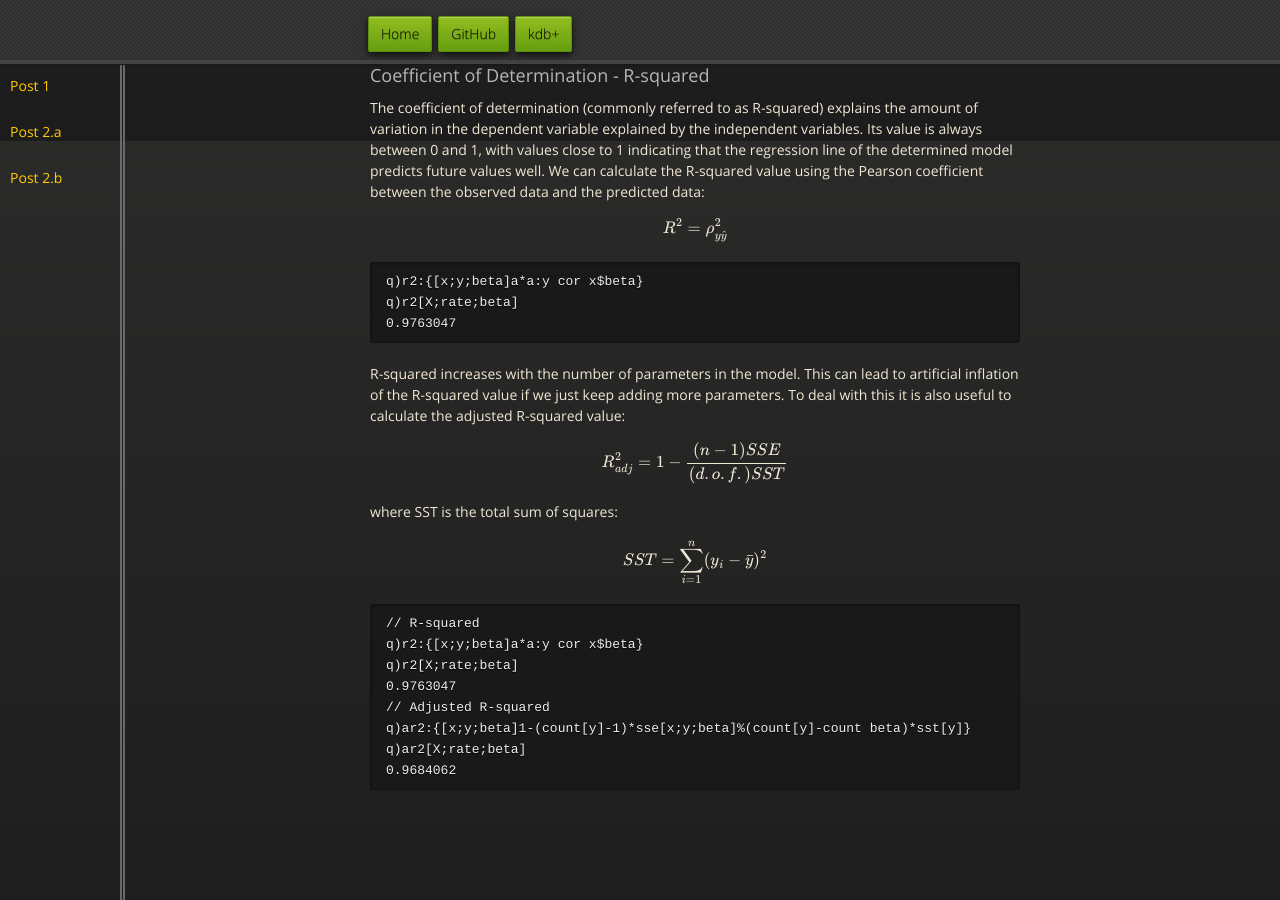
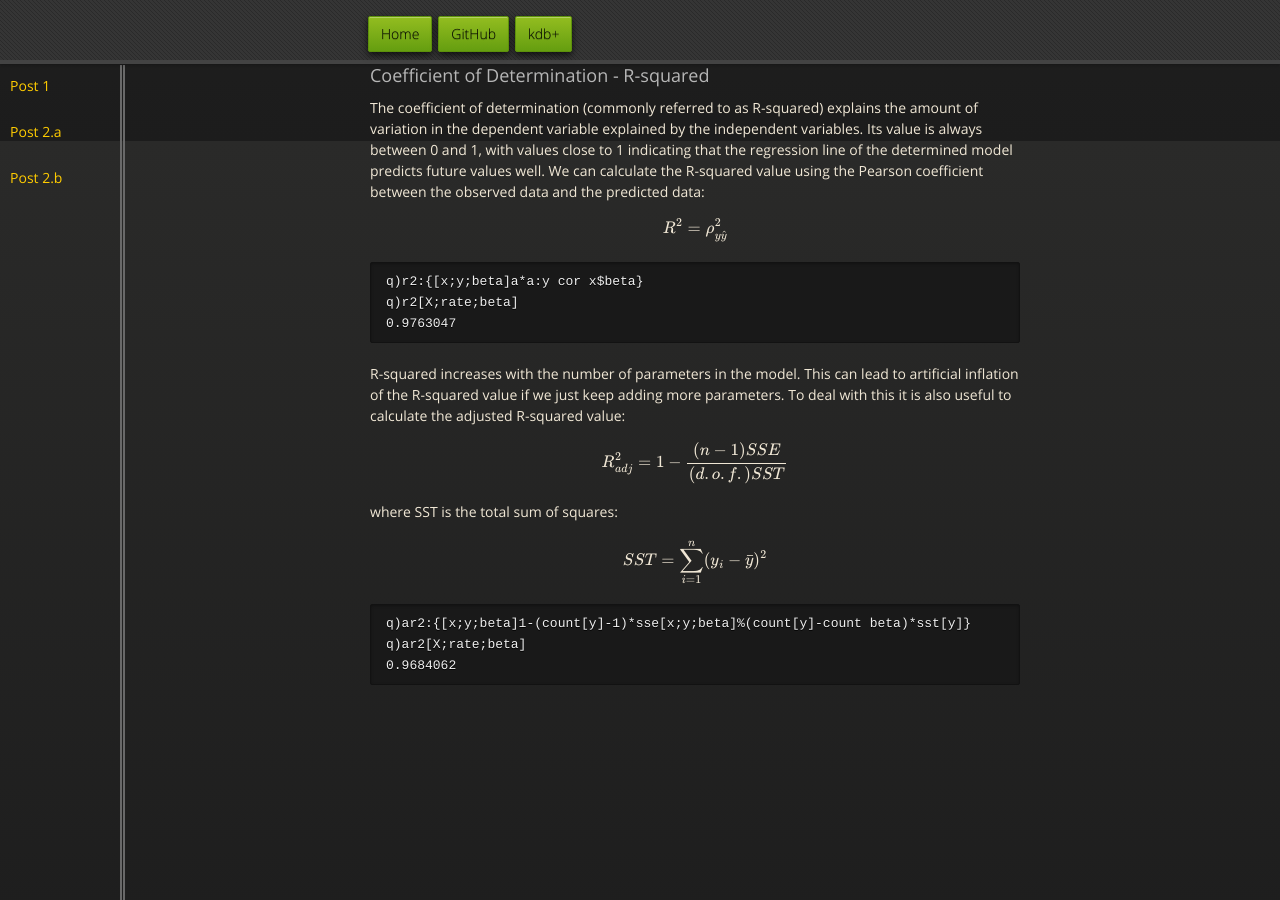
Before and after one commit to jpneill/jpneill.github.io, a Jekyll site: the page posts/Lin_Reg_b.html, which Jekyll copies as it is, in a window 1280 px wide and 900 px high, scrolled down 2559 px. Built offline with Jekyll 4.4.1, drawn with Linux system fonts in a browser that asks for light colours; nearby versions of some CDN libraries; formulas are drawn with MathJax 3.

Commit message:
Remove non-required code for r2

```diff
--- a/posts/Lin_Reg_b.html
+++ b/posts/Lin_Reg_b.html
@@ -149,12 +149,7 @@ q)r2[X;rate;beta]
         To deal with this it is also useful to calculate the adjusted R-squared value:
         $$R^2_{adj}=1-\frac{(n-1)SSE}{(d.o.f.)SST}$$ where SST is the total sum of squares:$$SST=\sum^n_{i=1}(y_i-\bar{y})^2$$</p>
 
-<pre><code>// R-squared
-q)r2:{[x;y;beta]a*a:y cor x$beta}
-q)r2[X;rate;beta]
-0.9763047
-// Adjusted R-squared
-q)ar2:{[x;y;beta]1-(count[y]-1)*sse[x;y;beta]%(count[y]-count beta)*sst[y]}
+<pre><code>q)ar2:{[x;y;beta]1-(count[y]-1)*sse[x;y;beta]%(count[y]-count beta)*sst[y]}
 q)ar2[X;rate;beta]
 0.9684062
 </code></pre>
```
